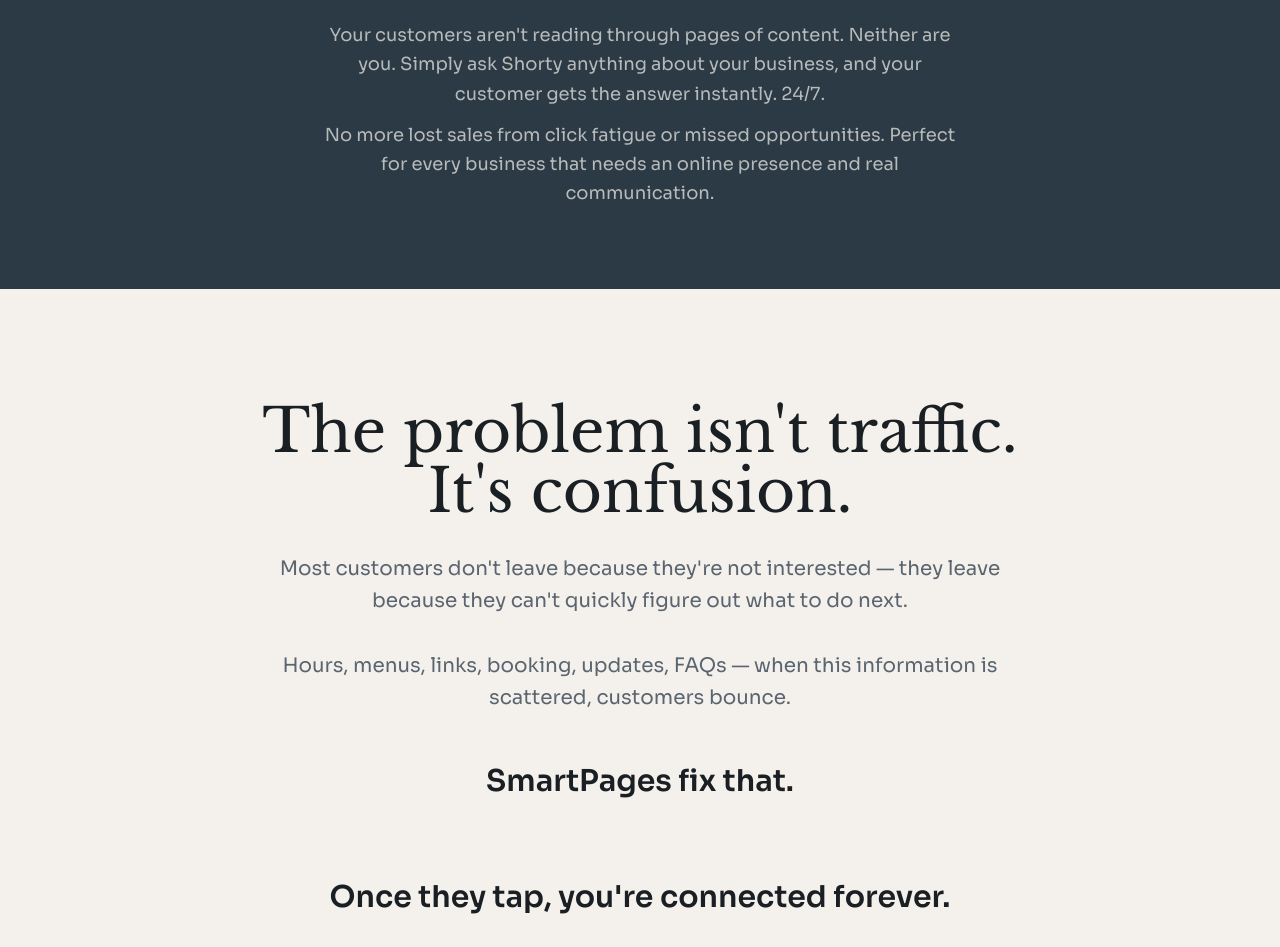
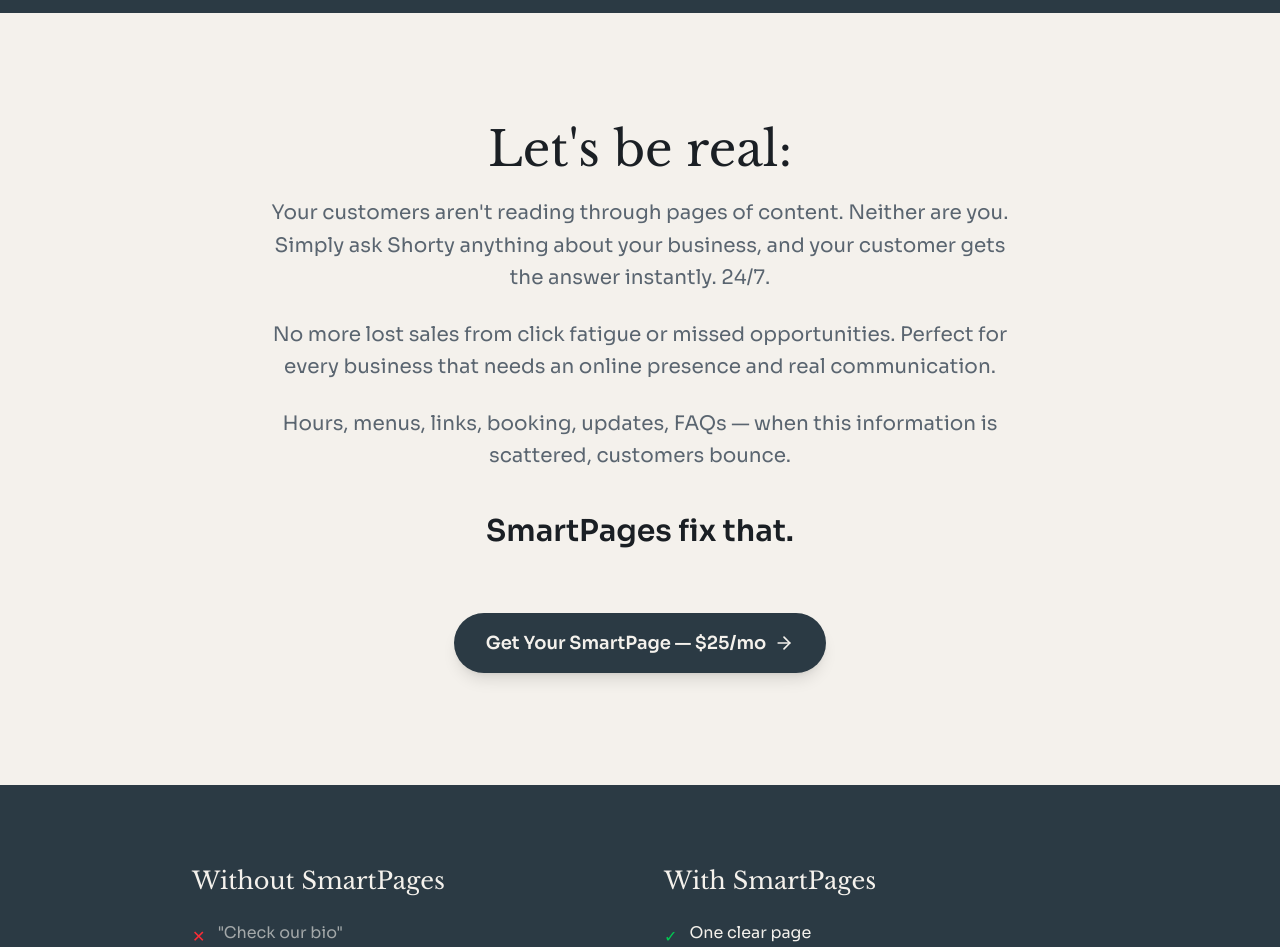
Before and after one commit to Dunzoai/shortlist-pass-hub, a Next.js app: page /smartpages in a window 1280 px wide. Shown: the part 845-1792 px from the top of the page. Built offline with nearby package versions, Linux system fonts and the light colour scheme.

Commit message:
Restructure Lets be real section with new copy flow

```diff
--- a/src/app/smartpages/page.tsx
+++ b/src/app/smartpages/page.tsx
@@ -1133,35 +1133,24 @@ export default function ShortyLandingPage() {
         {/* Modal */}
         <ShortyModal />
 
-        {/* Let's be real - bone text on dark background */}
-        <div className="mt-8 md:mt-10 max-w-2xl mx-auto text-center z-10 px-4">
-          <h3 className="text-xl md:text-2xl font-normal text-[#F4F1EC] mb-4" style={{ fontFamily: "var(--font-libre-baskerville)" }}>Let&apos;s be real:</h3>
-          <p className="text-[#F4F1EC]/70 text-base md:text-lg leading-relaxed mb-3">
-            Your customers aren&apos;t reading through pages of content. Neither are you. Simply ask Shorty anything about your business, and your customer gets the answer instantly. 24/7.
-          </p>
-          <p className="text-[#F4F1EC]/70 text-base md:text-lg leading-relaxed">
-            No more lost sales from click fatigue or missed opportunities. Perfect for every business that needs an online presence and real communication.
-          </p>
-        </div>
       </section>
 
       {/* =========================================================================== */}
-      {/* SECTION 2 - Let's Be Real (moved from bottom) */}
+      {/* SECTION 2 - Let's Be Real */}
       {/* =========================================================================== */}
 
-      {/* Why This Exists Section */}
       <section ref={finalCtaRef} className="bg-[#F4F1EC] py-20 md:py-28 px-4">
-        <div className="max-w-3xl mx-auto text-center space-y-8">
+        <div className="max-w-3xl mx-auto text-center space-y-6">
           {/* Headline */}
           <motion.h2
-            className="text-4xl md:text-5xl lg:text-6xl font-normal text-[#1A1F24]"
+            className="text-3xl md:text-4xl lg:text-5xl font-normal text-[#1A1F24]"
             style={{ fontFamily: "var(--font-libre-baskerville)" }}
             initial={{ opacity: 0, y: 20 }}
             whileInView={{ opacity: 1, y: 0 }}
             viewport={{ once: true }}
             transition={{ duration: 0.5 }}
           >
-            The problem isn&apos;t traffic. It&apos;s confusion.
+            Let&apos;s be real:
           </motion.h2>
 
           {/* Body copy */}
@@ -1172,7 +1161,7 @@ export default function ShortyLandingPage() {
             viewport={{ once: true }}
             transition={{ duration: 0.5, delay: 0.1 }}
           >
-            Most customers don&apos;t leave because they&apos;re not interested — they leave because they can&apos;t quickly figure out what to do next.
+            Your customers aren&apos;t reading through pages of content. Neither are you. Simply ask Shorty anything about your business, and your customer gets the answer instantly. 24/7.
           </motion.p>
 
           <motion.p
@@ -1181,6 +1170,16 @@ export default function ShortyLandingPage() {
             whileInView={{ opacity: 1, y: 0 }}
             viewport={{ once: true }}
             transition={{ duration: 0.5, delay: 0.15 }}
+          >
+            No more lost sales from click fatigue or missed opportunities. Perfect for every business that needs an online presence and real communication.
+          </motion.p>
+
+          <motion.p
+            className="text-lg md:text-xl text-[#5A6570] leading-relaxed"
+            initial={{ opacity: 0, y: 20 }}
+            whileInView={{ opacity: 1, y: 0 }}
+            viewport={{ once: true }}
+            transition={{ duration: 0.5, delay: 0.2 }}
           >
             Hours, menus, links, booking, updates, FAQs — when this information is scattered, customers bounce.
           </motion.p>
@@ -1191,23 +1190,10 @@ export default function ShortyLandingPage() {
             initial={{ opacity: 0, y: 20 }}
             whileInView={{ opacity: 1, y: 0 }}
             viewport={{ once: true }}
-            transition={{ duration: 0.5, delay: 0.2 }}
+            transition={{ duration: 0.5, delay: 0.25 }}
           >
             <span className="text-2xl md:text-3xl font-semibold text-[#1A1F24]">
               SmartPages fix that.
-            </span>
-          </motion.div>
-
-          {/* Once they tap - BIG */}
-          <motion.div
-            className="pt-8"
-            initial={{ opacity: 0, y: 20 }}
-            whileInView={{ opacity: 1, y: 0 }}
-            viewport={{ once: true }}
-            transition={{ duration: 0.5, delay: 0.4 }}
-          >
-            <span className="text-2xl md:text-3xl font-semibold text-[#1A1F24]">
-              Once they tap, you&apos;re connected forever.
             </span>
           </motion.div>
 
@@ -1218,7 +1204,7 @@ export default function ShortyLandingPage() {
             initial={{ opacity: 0, y: 20 }}
             whileInView={{ opacity: 1, y: 0 }}
             viewport={{ once: true }}
-            transition={{ duration: 0.5, delay: 0.6 }}
+            transition={{ duration: 0.5, delay: 0.3 }}
           >
             Get Your SmartPage — $25/mo
             <ArrowRightIcon className="w-5 h-5" />
```
